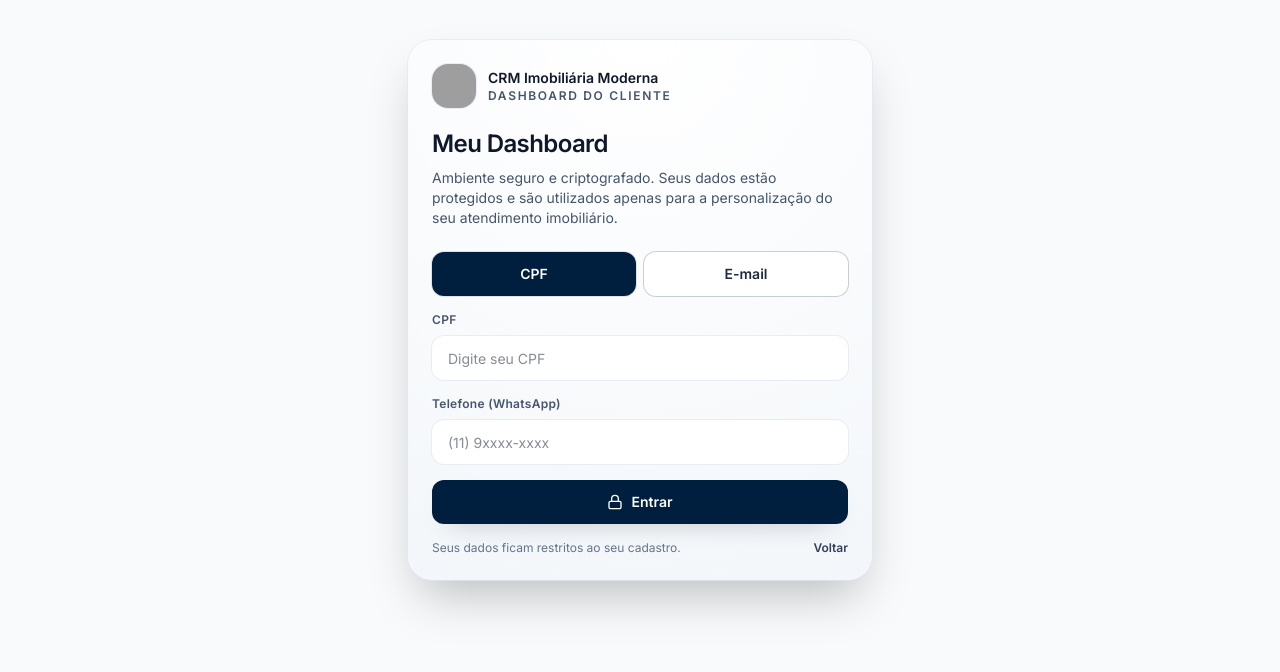
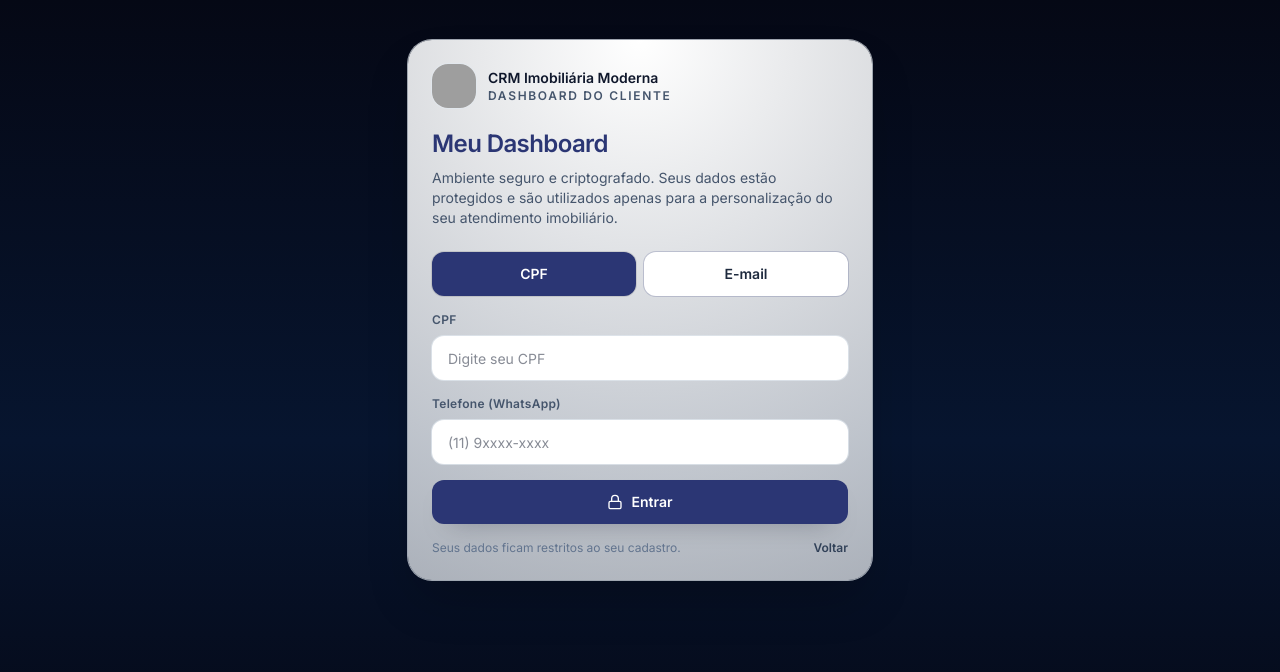
Before and after one commit to mixbrzilla-cmyk/crm-imobiliaria, a Next.js app: page /cliente/login in a window 1280 px wide. Shown: the top 672 px of the page. Built offline with nearby package versions, Linux system fonts and the light colour scheme; grey boxes are pictures that could not be loaded.

Commit message:
style(cliente): align login with royal blue #2B3674 and dark surround

```diff
--- a/app/cliente/login/page.tsx
+++ b/app/cliente/login/page.tsx
@@ -54,7 +54,12 @@ export default function ClienteLoginPage() {
   }
 
   return (
-    <div className="min-h-screen bg-slate-50">
+    <div
+      className="relative min-h-screen overflow-hidden"
+      style={{
+        backgroundImage: "linear-gradient(180deg, #050815 0%, #07152F 55%, #050815 100%)",
+      }}
+    >
       <div className="mx-auto w-full max-w-lg px-6 py-10">
         <div className="rounded-3xl bg-[radial-gradient(circle_at_top,white,rgba(241,245,249,0.7))] p-6 shadow-2xl ring-1 ring-slate-200/70">
           <div className="flex items-center gap-3">
@@ -69,7 +74,9 @@ export default function ClienteLoginPage() {
             </div>
           </div>
 
-          <h1 className="mt-5 text-2xl font-semibold tracking-tight text-slate-900">Meu Dashboard</h1>
+          <h1 className="mt-5 text-2xl font-semibold tracking-tight" style={{ color: "#2B3674" }}>
+            Meu Dashboard
+          </h1>
           <div className="mt-2 text-sm text-slate-600">
             Ambiente seguro e criptografado. Seus dados estão protegidos e são utilizados apenas para a personalização do
             seu atendimento imobiliário.
@@ -83,8 +90,8 @@ export default function ClienteLoginPage() {
                 className={
                   "inline-flex h-11 items-center justify-center rounded-xl px-4 text-sm font-semibold ring-1 transition-all duration-300 " +
                   (mode === "cpf"
-                    ? "bg-[#001f3f] text-white ring-black/10"
-                    : "bg-white text-slate-800 ring-[#001f3f]/20 hover:bg-slate-50")
+                    ? "bg-[#2B3674] text-white ring-black/10"
+                    : "bg-white text-slate-800 ring-[#2B3674]/20 hover:bg-slate-50")
                 }
               >
                 CPF
@@ -95,8 +102,8 @@ export default function ClienteLoginPage() {
                 className={
                   "inline-flex h-11 items-center justify-center rounded-xl px-4 text-sm font-semibold ring-1 transition-all duration-300 " +
                   (mode === "email"
-                    ? "bg-[#001f3f] text-white ring-black/10"
-                    : "bg-white text-slate-800 ring-[#001f3f]/20 hover:bg-slate-50")
+                    ? "bg-[#2B3674] text-white ring-black/10"
+                    : "bg-white text-slate-800 ring-[#2B3674]/20 hover:bg-slate-50")
                 }
               >
                 E-mail
@@ -144,7 +151,7 @@ export default function ClienteLoginPage() {
             <button
               type="submit"
               disabled={isLoading}
-              className="inline-flex h-11 w-full items-center justify-center gap-2 rounded-xl bg-[#001f3f] px-5 text-sm font-semibold text-white shadow-[0_12px_26px_-18px_rgba(15,23,42,0.55)] transition-all duration-300 hover:-translate-y-[1px] hover:bg-[#0b2e5a] disabled:cursor-not-allowed disabled:opacity-60"
+              className="inline-flex h-11 w-full items-center justify-center gap-2 rounded-xl bg-[#2B3674] px-5 text-sm font-semibold text-white shadow-[0_12px_26px_-18px_rgba(2,6,23,0.65)] transition-all duration-300 hover:-translate-y-[1px] hover:bg-[#344196] disabled:cursor-not-allowed disabled:opacity-60"
             >
               {isLoading ? (
                 "Entrando..."
```
